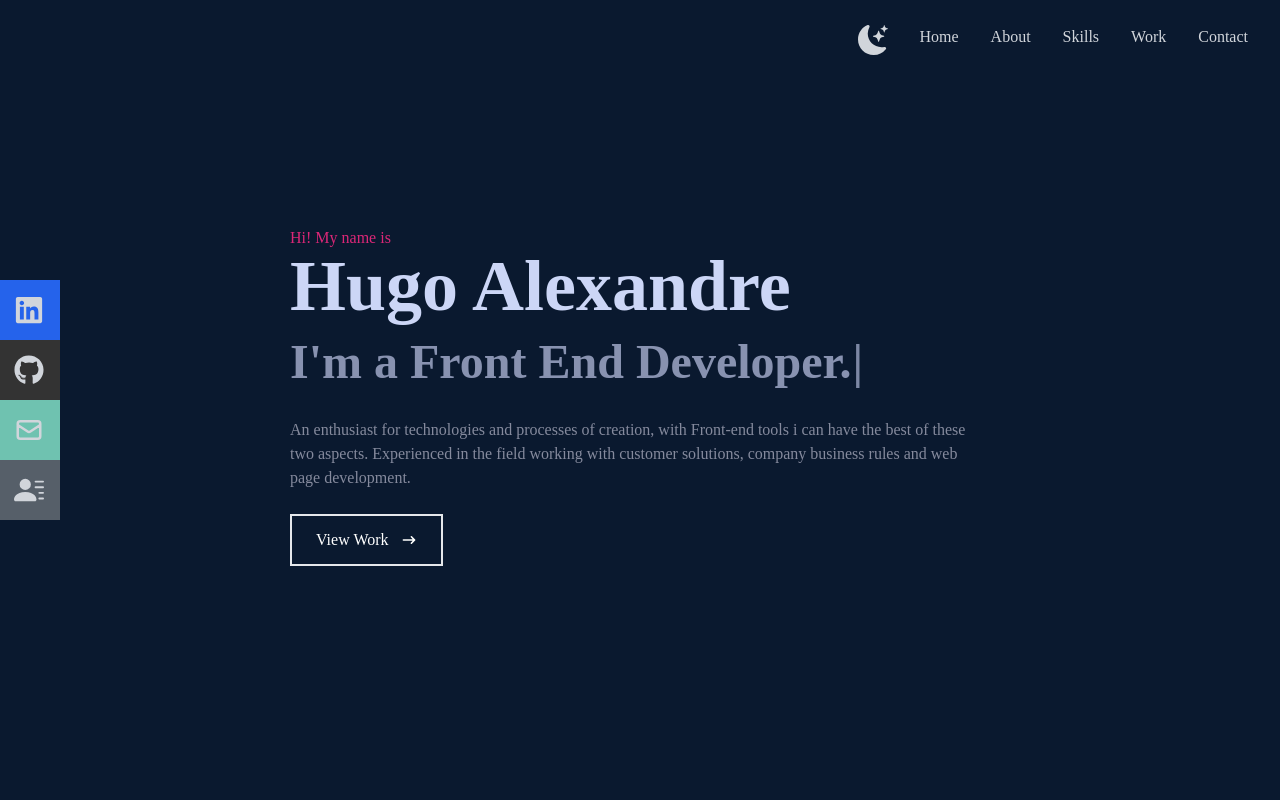
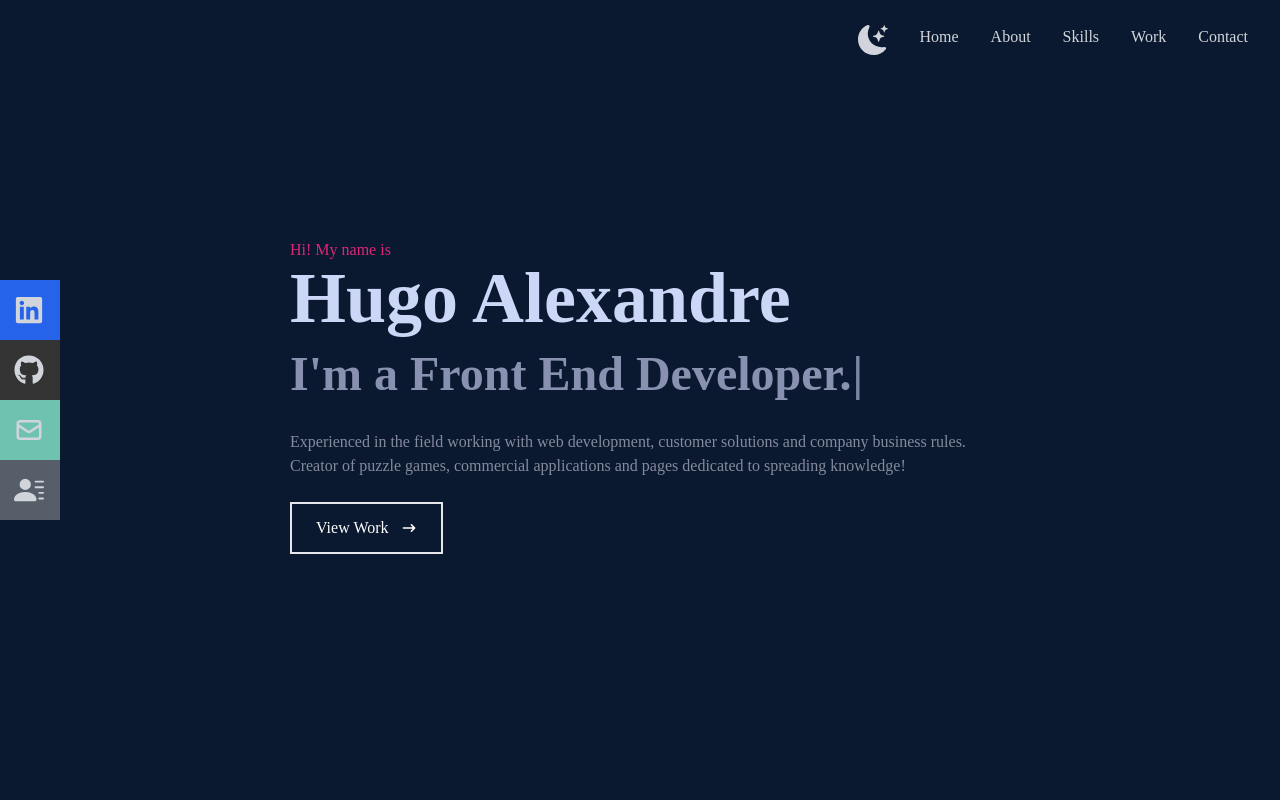
Before and after one commit to Hugones45/portifolio_front, a React (Create React App) app: page / in a window 1280 px wide. Shown: the top 800 px of the page. Built offline with nearby package versions, Linux system fonts and the light colour scheme.

Commit message:
modificacoes da manha

```diff
--- a/src/components/Home.jsx
+++ b/src/components/Home.jsx
@@ -24,9 +24,9 @@ export const Home = () => {
                 />
                 </h2>
 
-                <p className="text-[#858a9d] dark:text-[#000] py-4 max-w-[700px]">An enthusiast for technologies and processes of creation, with
-                    Front-end tools i can have the best of these two aspects. Experienced in the field working with customer solutions, company
-                    business rules and web page development.</p>
+                <p className="text-[#858a9d] dark:text-[#000] py-4 max-w-[700px]">Experienced in the field working with web development, customer solutions and company
+                    business rules. Creator of puzzle games, commercial applications and pages dedicated to spreading knowledge!</p>
+
                 <div>
                     <button>
                         <Link to="work" smooth={true} duration={500}
```
